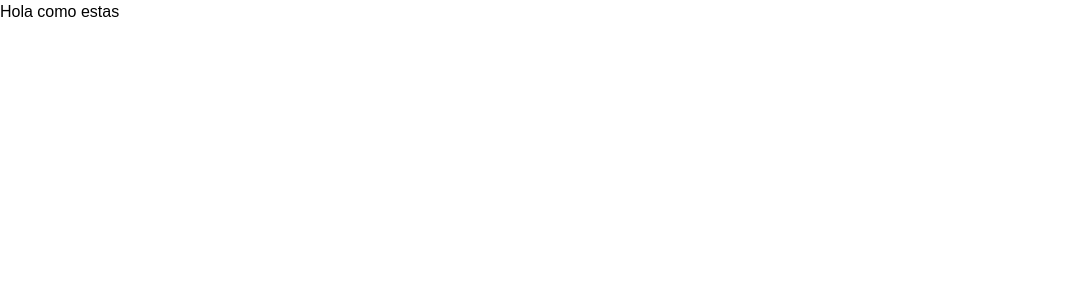
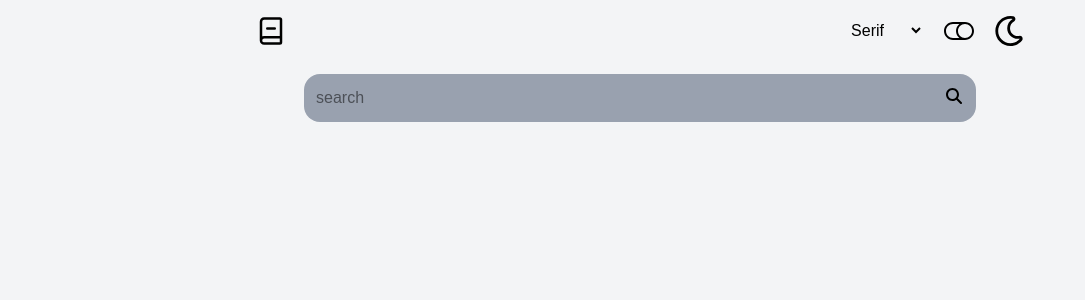
Before and after one commit to juan-arango35/dictionary-next, a Next.js app: page / in a window 1280 px wide. Shown: the top 300 px of the page, without its empty margins (0-1085 px from the left). Built offline with nearby package versions, Linux system fonts and the light colour scheme.

Commit message:
add search componet

```diff
--- a/src/app/components/search/SearchForm.tsx
+++ b/src/app/components/search/SearchForm.tsx
@@ -1,9 +1,18 @@
-
+import { FaMagnifyingGlass } from "react-icons/fa6";
 
 const SearchForm = () => {
   return (
-    <div>SearchForm</div>
-  )
-}
+    <div className="w-full flex justify-center items-center my-3 relative">
+      <div className="w-[20rem] sm:w-[32rem] lg:w-[42rem] relative">
+        <input
+          type="text"
+          placeholder="search"
+          className="bg-gray-400 w-[20rem] sm:w-[32rem] lg:w-[42rem] h-12 pl-3 rounded-2xl"
+        />
+        <FaMagnifyingGlass className="absolute right-3.5 top-3.5" />
+      </div>
+    </div>
+  );
+};
 
-export default SearchForm
+export default SearchForm;
--- a/src/app/components/ui/header/Header.tsx
+++ b/src/app/components/ui/header/Header.tsx
@@ -1,9 +1,28 @@
-import React from 'react'
+import React from "react";
+import { FaRegMoon } from "react-icons/fa";
+import { LuBookMinus } from "react-icons/lu";
+import { RxSwitch } from "react-icons/rx";
 
 const HeaderComponent = () => {
   return (
-    <div>HeaderComponent</div>
-  )
-}
+    <div className="flex justify-between items-center p-4 w-[28rem] sm:w-[40rem] lg:w-[50rem] ">
+      <span>
+        <LuBookMinus size={30} />
+      </span>
+      <div className="flex justify-center items-center">
+        <span>
+          <span className="mr-5">Serif</span>
+          <select name="" id="" className="mr-5">
+            <option value="Serif"></option>
+          </select>
+        </span>
+        <span className="flex justify-center items-center gap-5">
+          <RxSwitch size={30} />
+          <FaRegMoon size={30} />
+        </span>
+      </div>
+    </div>
+  );
+};
 
-export default HeaderComponent
+export default HeaderComponent;
--- a/src/app/layout.tsx
+++ b/src/app/layout.tsx
@@ -25,7 +25,7 @@ export default function RootLayout({
   return (
     <html lang="es">
       <body
-        className={`${geistSans.variable} ${geistMono.variable} antialiased`}
+        className={`${geistSans.variable} ${geistMono.variable} antialiased `}
       >
         {children}
       </body>
--- a/src/app/page.tsx
+++ b/src/app/page.tsx
@@ -1,9 +1,13 @@
+import SearchForm from "./components/search/SearchForm";
+import HeaderComponent from "./components/ui/header/Header";
 
 
 export default function Home() {
   return (
-    <div>
-      <h1>Hola como estas</h1>
+    <div className="min-h-screen bg-gray-100 w-full flex justify-start items-center flex-col">
+      <HeaderComponent/>
+      <SearchForm/>
+
 
     </div>
   );
```
Also changed, not shown: package.json (+8 -5 lines), src/app/components/audio/AudioPlayer.tsx (renamed from src/app/components/search/AudioPlayer.tsx), src/app/components/dictoriary/DictionaryResult.tsx (renamed from src/app/components/search/DictionaryResult.tsx), 1 other file (tests, documents, lock files or other folders).
